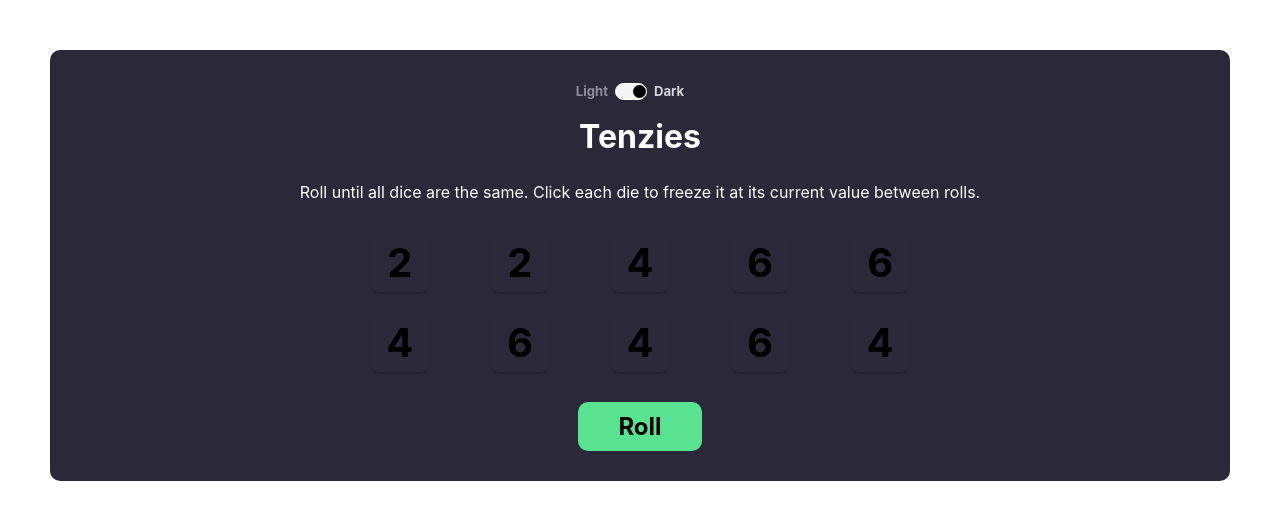
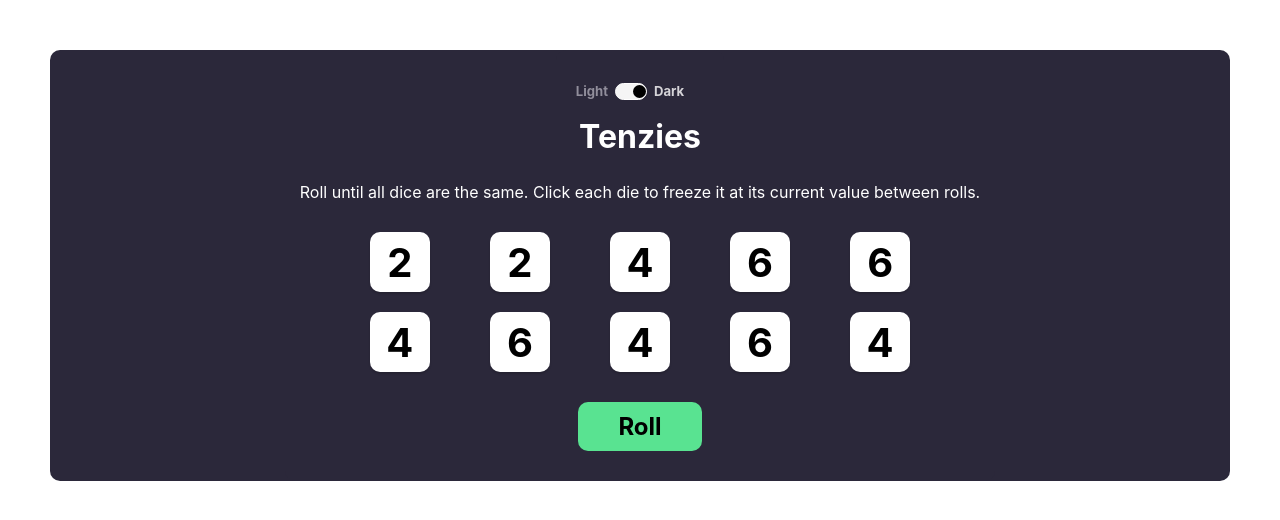
Before and after one commit to jennyberry/tenzies, a React (Create React App) app: page / in a window 1280 px wide. Shown: the top 520 px of the page. Built offline with nearby package versions, Linux system fonts and the light colour scheme.

Commit message:
fix color code

```diff
--- a/src/components/Dice.js
+++ b/src/components/Dice.js
@@ -1,7 +1,7 @@
 import React from "react";
 export default function Dice(props) {
   const style = {
-    backgroundColor: props.isHeld ? "#59E391" : "#fffff",
+    backgroundColor: props.isHeld ? "#59E391" : "white",
   };
   return (
     <div className={"dice"} style={style}>
```
